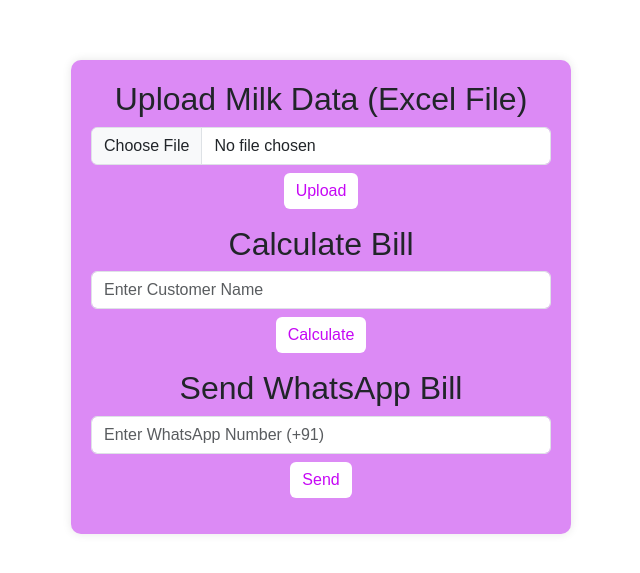
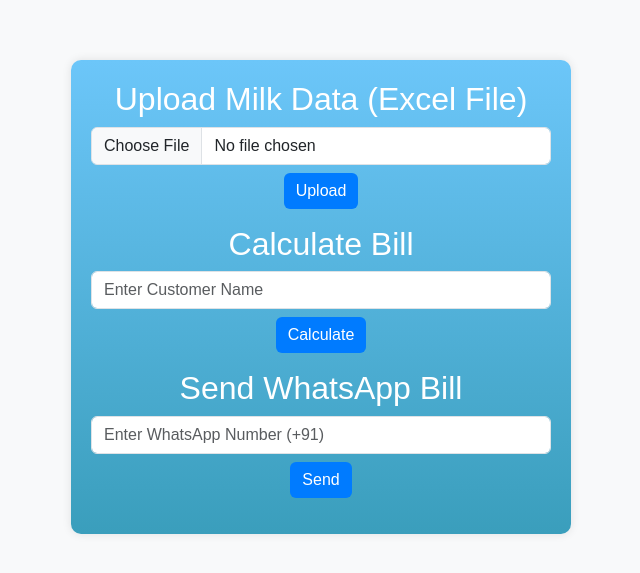
Before and after one commit to AR3136/Milk-bill-Maker-, a plain HTML site: page index.html in a window 1280 px wide. Shown: the part 103-676 px from the top of the page, without its empty margins (319-959 px from the left). Drawn offline with nearby package versions, Linux system fonts and the light colour scheme.

Commit message:
Update 2 index.html

```diff
--- a/index.html
+++ b/index.html
@@ -7,23 +7,27 @@
     <link rel="stylesheet" href="https://cdn.jsdelivr.net/npm/bootstrap@5.3.0/dist/css/bootstrap.min.css">
     <style>
         body {
-            background-color: #ffffff;
+            background-color: #f8f9fa; /* Light cream */
             font-family: Arial, sans-serif;
         }
         .container {
             max-width: 500px;
-            background: rgb(220, 138, 245);
+            background: linear-gradient(to bottom, #6cc6f9, #3a9ebc); /* Light blue to teal */
             padding: 20px;
             border-radius: 10px;
             box-shadow: 0px 0px 10px rgba(0, 0, 0, 0.1);
+            color: white; /* White text for better contrast */
         }
         .btn-custom {
-            background-color: rgb(255, 255, 255);
-            color: rgb(198, 8, 245);
+            background-color: #007bff; /* Deep blue */
+            color: white;
             border: none;
         }
         .btn-custom:hover {
-            background-color: #ffffff;
+            background-color: #0056b3; /* Darker blue on hover */
+        }
+        input, p {
+            color: #333; /* Dark gray text */
         }
     </style>
 </head>
```
